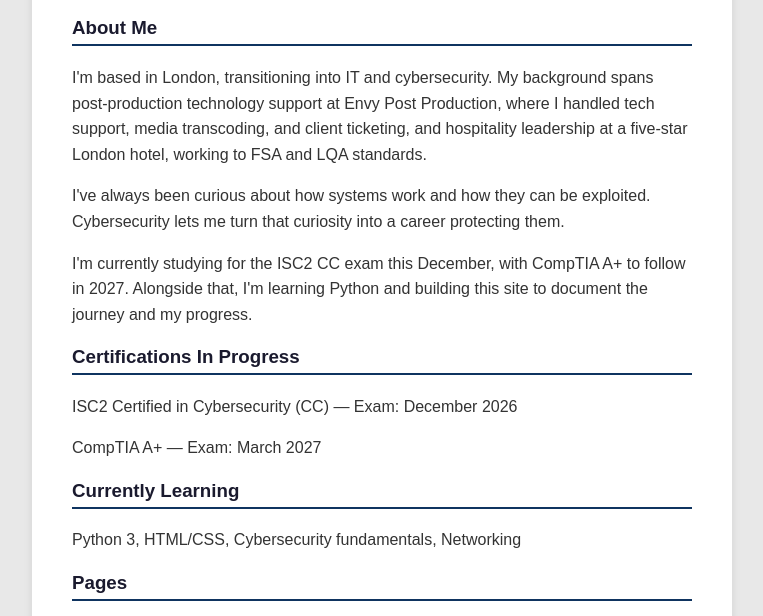
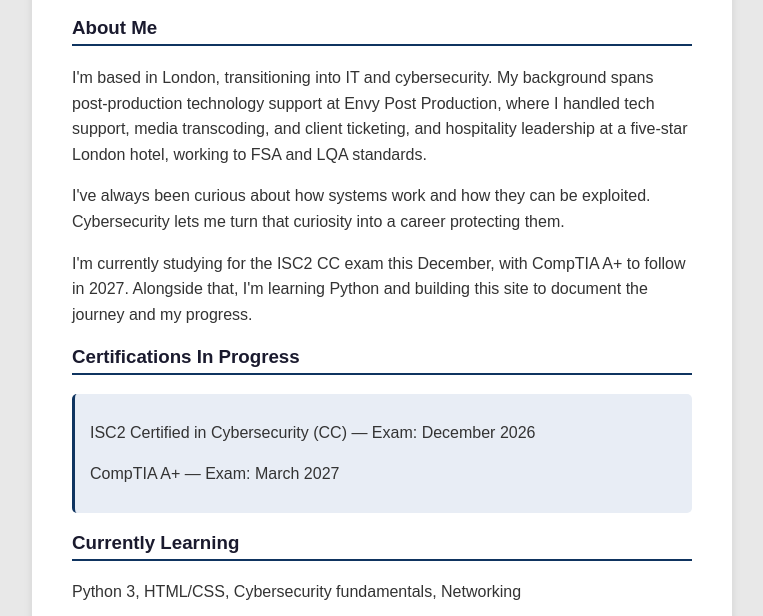
Before and after one commit to curtistech/curtistech.github.io, a plain HTML site: page index.html in a window 1280 px wide. Shown: the part 159-775 px from the top of the page, without its empty margins (258-1021 px from the left). Drawn offline with Linux system fonts and the light colour scheme.

Commit message:
Update index.html

```diff
--- a/index.html
+++ b/index.html
@@ -29,12 +29,15 @@ a {
     color: #0f3460;
     text-decoration: none;
 }
-
 a:hover {
     text-decoration: underline;
 }
-
-
+.highlight {
+    background-color: #e8edf5;
+    padding: 10px 15px;
+    border-radius: 5px;
+    border-left: 3px solid #0f3460;
+}
 h1 {
     color: #1a1a2e;
     margin-bottom: 0;
@@ -65,8 +68,10 @@ p {
     <p>I'm based in London, transitioning into IT and cybersecurity. My background spans post-production technology support at Envy Post Production, where I handled tech support, media transcoding, and client ticketing, and hospitality leadership at a five-star London hotel, working to FSA and LQA standards.</p> <p>I've always been curious about how systems work and how they can be exploited. Cybersecurity lets me turn that curiosity into a career protecting them.</p> <p>I'm currently studying for the ISC2 CC exam this December, with CompTIA A+ to follow in 2027. Alongside that, I'm learning Python and building this site to document the journey and my progress.</p>
 
     <h3>Certifications In Progress</h3>
+    <div class="highlight">
     <p>ISC2 Certified in Cybersecurity (CC) — Exam: December 2026</p>
     <p>CompTIA A+ — Exam: March 2027</p>
+    </div>
 
     <h3>Currently Learning</h3>
     <p>Python 3, HTML/CSS, Cybersecurity fundamentals, Networking</p>
```
